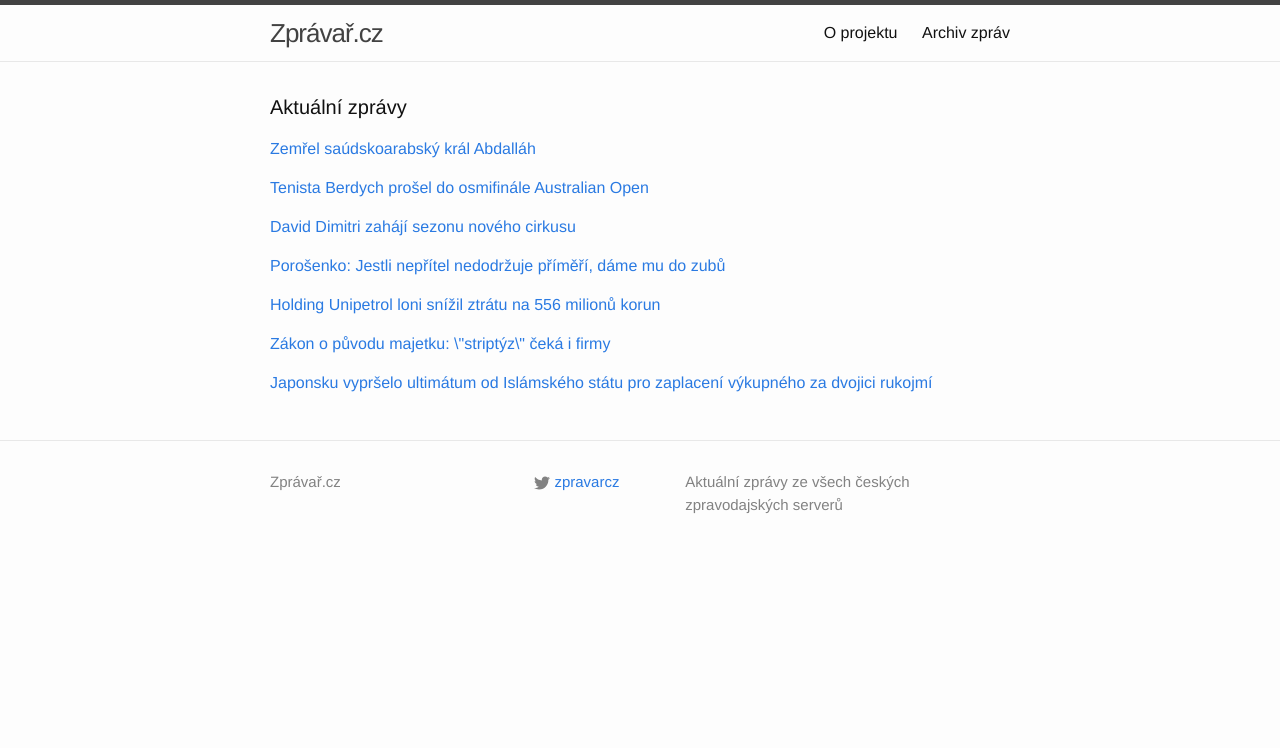
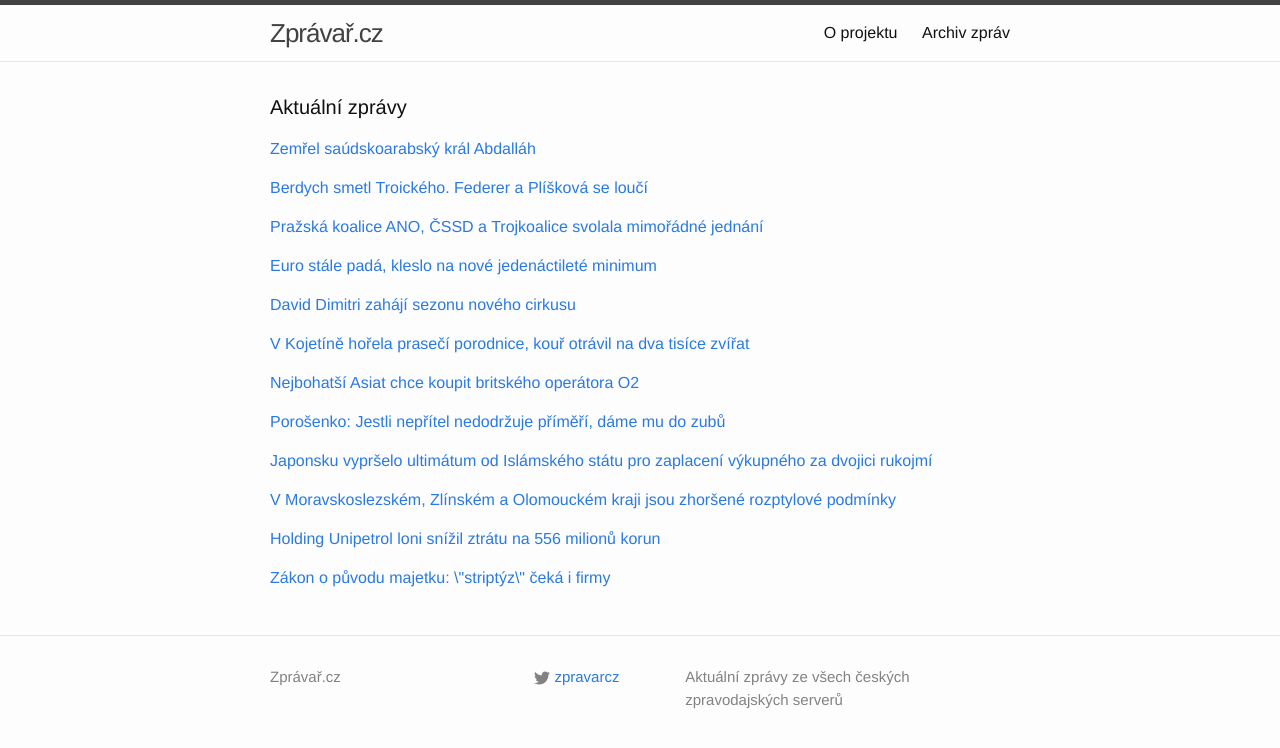
Before and after one commit to adliska/zpravar, a Jekyll site: the page built from index.html, in a window 1280 px wide. Shown: the top 748 px of the page. Built offline with Jekyll 4.4.1, drawn with Linux system fonts in a browser that asks for light colours.

Commit message:
zpravar news update

```diff
--- a/index.html
+++ b/index.html
@@ -22,9 +22,11 @@ layout: default
 <li><a href=http://echo24.cz/a/wjRqM>Zemřel saúdský král Abdalláh, spojenec USA a dodavatel ropy - echo24.cz</a></li>
 <li><a href=http://zpravy.aktualne.cz/zahranici/zemrel-saudsky-kral-abdallah-vyznamny-spojenec-zapadu/r~a55239a0a29111e4a10c0025900fea04/>Zemřel saúdský král Abdalláh, významný spojenec Západu - zpravy.aktualne.cz</a></li>
 </ul>
-</div><p><a href="javascript:;" onclick="toggle_visibility('zpravy1')">Tenista Berdych prošel do osmifinále Australian Open</a></p>
+</div><p><a href="javascript:;" onclick="toggle_visibility('zpravy1')">Berdych smetl Troického. Federer a Plíšková se loučí</a></p>
 <div id="zpravy1" style="display:none">
 <ul>
+<li><a href=http://www.tyden.cz/rubriky/sport/tenis/berdych-smetl-troickeho-federer-a-pliskova-se-louci_331066.html>Berdych smetl Troického. Federer a Plíšková se loučí - www.tyden.cz</a></li>
+<li><a href=http://www.tyden.cz/rubriky/sport/tenis/berdych-smetl-troickeho-federer-pliskova-i-hradecka-se-louci_331066.html>Berdych smetl Troického. Federer, Plíšková i Hradecká se loučí - www.tyden.cz</a></li>
 <li><a href=http://www.denik.cz/tenis/tenista-berdych-prosel-do-osmifinale-australian-open-20150123.html>Tenista Berdych prošel do osmifinále Australian Open - www.denik.cz</a></li>
 <li><a href=http://www.tyden.cz/rubriky/sport/tenis/berdych-smetl-troickeho-pliskova-i-hradecka-se-louci_331066.html>Berdych smetl Troického, Plíšková i Hradecká se loučí - www.tyden.cz</a></li>
 <li><a href=http://sport.idnes.cz/tenis-australian-open-0ux-/tenis.aspx?c=A150123_045132_tenis_vis>Berdych je v Melbourne v osmifinále, Hradecká ani Plíšková nepostoupily - sport.idnes.cz</a></li>
@@ -37,39 +39,76 @@ layout: default
 <li><a href=http://sport.aktualne.cz/berdych-smetl-i-troickeho-pliskova-s-hradeckou-vypadly/r~0ac04d46a2af11e486b9002590604f2e/>Berdych smetl i Troického, Plíšková s Hradeckou vypadly - sport.aktualne.cz</a></li>
 <li><a href=http://sport.aktualne.cz/berdych-smetl-i-troickiho-pliskova-s-hradeckou-vypadly/r~0ac04d46a2af11e486b9002590604f2e/>Berdych smetl i Troického, Plíšková s Hradeckou vypadly - sport.aktualne.cz</a></li>
 </ul>
-</div><p><a href="javascript:;" onclick="toggle_visibility('zpravy2')">David Dimitri zahájí sezonu nového cirkusu</a></p>
+</div><p><a href="javascript:;" onclick="toggle_visibility('zpravy2')">Pražská koalice ANO, ČSSD a Trojkoalice svolala mimořádné jednání </a></p>
 <div id="zpravy2" style="display:none">
+<ul>
+<li><a href=http://www.lidovky.cz/prazska-koalice-ano-cssd-a-trojkoalice-svolala-mimoradne-jednani-pxq-/zpravy-domov.aspx?c=A150123_083146_ln_domov_mct>Pražská koalice ANO, ČSSD a Trojkoalice svolala mimořádné jednání  - www.lidovky.cz</a></li>
+<li><a href=http://echo24.cz/a/iFzW6>Pražská koalice bude řešit Stropnického, hlasoval jinak - echo24.cz</a></li>
+<li><a href=http://domaci.ihned.cz/c1-63426360-prazska-koalice-se-mimoradne-sejde-stropnicky-nepodporil-tendr-na-svoz-odpadu>Pražská koalice se mimořádně sejde. Stropnický nepodpořil tendr na svoz odpadu - domaci.ihned.cz</a></li>
+<li><a href=http://www.ceskenoviny.cz/zpravy/zpravy/prazska-koalice-ano-cssd-a-trojkoalice-svolala-mimoradne-jednani/1172358>Pražská koalice ANO, ČSSD a Trojkoalice svolala mimořádné jednání - www.ceskenoviny.cz</a></li>
+</ul>
+</div><p><a href="javascript:;" onclick="toggle_visibility('zpravy3')">Euro stále padá, kleslo na nové jedenáctileté minimum</a></p>
+<div id="zpravy3" style="display:none">
+<ul>
+<li><a href=http://www.novinky.cz/ekonomika/359587-euro-stale-pada-kleslo-na-nove-jedenactilete-minimum.html>Euro stále padá, kleslo na nové jedenáctileté minimum - www.novinky.cz</a></li>
+<li><a href=http://zpravy.aktualne.cz/ekonomika/euro-dal-klesa-k-dolaru-padlo-na-nove-jedenactilete-minimum/r~bc3e2c2aa2d011e4b6d20025900fea04/>Euro dál klesá, k dolaru padlo na nové jedenáctileté minimum - zpravy.aktualne.cz</a></li>
+<li><a href=http://byznys.ihned.cz/c1-63426370-euro-po-kroku-ecb-kleslo-na-nove-jedenactilete-minimum>Euro po kroku ECB kleslo na nové jedenáctileté minimum - byznys.ihned.cz</a></li>
+<li><a href=http://www.financninoviny.cz/zpravodajstvi/zpravy/euro-po-kroku-ecb-kleslo-na-nove-jedenactilete-minimum/1172404>Euro po kroku ECB kleslo na nové jedenáctileté minimum - www.financninoviny.cz</a></li>
+</ul>
+</div><p><a href="javascript:;" onclick="toggle_visibility('zpravy4')">David Dimitri zahájí sezonu nového cirkusu</a></p>
+<div id="zpravy4" style="display:none">
 <ul>
 <li><a href=http://www.denik.cz/ostatni_kultura/david-dimitri-zahaji-sezonu-noveho-cirkusu-20150123.html>David Dimitri zahájí sezonu nového cirkusu - www.denik.cz</a></li>
 <li><a href=http://www.rozhlas.cz/_zprava/hlavni-projekt-plzne-2015-zahaji-david-dimitri-v-manezi-se-sam-vystreli-z-dela--1446974>Hlavní projekt Plzně 2015 zahájí David Dimitri. V manéži se sám vystřelí z děla - www.rozhlas.cz</a></li>
 <li><a href=http://www.rozhlas.cz/_zprava/hlavni-projekt-plzne-2015-zahaji-akrobat-david-dimitri-v-manezi-se-sam-vystreli-z-dela--1446974>Hlavní projekt Plzně 2015 zahájí David Dimitri. V manéži se sám vystřelí z děla - www.rozhlas.cz</a></li>
 </ul>
-</div><p><a href="javascript:;" onclick="toggle_visibility('zpravy3')">Porošenko: Jestli nepřítel nedodržuje příměří, dáme mu do zubů</a></p>
-<div id="zpravy3" style="display:none">
+</div><p><a href="javascript:;" onclick="toggle_visibility('zpravy5')">V Kojetíně hořela prasečí porodnice, kouř otrávil na dva tisíce zvířat</a></p>
+<div id="zpravy5" style="display:none">
+<ul>
+<li><a href=http://olomouc.idnes.cz/pozar-porodnice-prasata-kojetin-da9-/olomouc-zpravy.aspx?c=A150123_081032_olomouc-zpravy_aba>V Kojetíně hořela prasečí porodnice, kouř otrávil na dva tisíce zvířat - olomouc.idnes.cz</a></li>
+<li><a href=http://www.ceskenoviny.cz/zpravy/zpravy/v-kojetine-uhynulo-pri-pozaru-1900-prasat-skoda-je-5-5-mil-kc/1172386>V Kojetíně uhynulo při požáru 1900 prasat, škoda je 5,5 mil.Kč - www.ceskenoviny.cz</a></li>
+<li><a href=http://www.ceskenoviny.cz/zpravy/zpravy/v-kojetine-uhynulo-pri-pozaru-1900-prasat-skoda-je-2-5-milionu/1172386>V Kojetíně uhynulo při požáru 1900 prasat, škoda je 2,5 milionu - www.ceskenoviny.cz</a></li>
+</ul>
+</div><p><a href="javascript:;" onclick="toggle_visibility('zpravy6')">Nejbohatší Asiat chce koupit britského operátora O2</a></p>
+<div id="zpravy6" style="display:none">
+<ul>
+<li><a href=http://www.denik.cz/ekonomika/nejbohatsi-asiat-chce-koupit-britskeho-operatora-o2-20150123.html>Nejbohatší Asiat chce koupit britského operátora O2 - www.denik.cz</a></li>
+<li><a href=http://zpravy.aktualne.cz/ekonomika/svetova-ekonomika/nejbohatsi-asiat-jedna-o-koupi-britskeho-operatora-o2/r~5e273170a2cd11e4a7d8002590604f2e/>Nejbohatší Asiat jedná o koupi britského operátora O2 - zpravy.aktualne.cz</a></li>
+<li><a href=http://www.novinky.cz/ekonomika/359584-nejbohatsi-muz-asie-chce-koupit-britskeho-operatora-o2.html>Nejbohatší muž Asie chce koupit britského operátora O2 - www.novinky.cz</a></li>
+</ul>
+</div><p><a href="javascript:;" onclick="toggle_visibility('zpravy7')">Porošenko: Jestli nepřítel nedodržuje příměří, dáme mu do zubů</a></p>
+<div id="zpravy7" style="display:none">
 <ul>
 <li><a href=http://www.tyden.cz/rubriky/zahranici/rusko-a-okoli/porosenko-jestli-nepritel-nedodrzuje-primeri-dame-mu-do-zubu_331067.html>Porošenko: Jestli nepřítel nedodržuje příměří, dáme mu do zubů - www.tyden.cz</a></li>
 <li><a href=http://www.ceskenoviny.cz/zpravy/zpravy/na-vychode-ukrajiny-navzdory-primeri-sili-boje/1172361>Na východě Ukrajiny navzdory příměří sílí boje - www.ceskenoviny.cz</a></li>
 <li><a href=http://www.ceskenoviny.cz/zpravy/zpravy/na-vychodu-ukrajine-navzdory-primeri-sili-boje/1172361>Na východu Ukrajině navzdory příměří sílí boje - www.ceskenoviny.cz</a></li>
 </ul>
-</div><p><a href="javascript:;" onclick="toggle_visibility('zpravy4')">Holding Unipetrol loni snížil ztrátu na 556 milionů korun</a></p>
-<div id="zpravy4" style="display:none">
+</div><p><a href="javascript:;" onclick="toggle_visibility('zpravy8')">Japonsku vypršelo ultimátum od Islámského státu pro zaplacení výkupného za dvojici rukojmí </a></p>
+<div id="zpravy8" style="display:none">
+<ul>
+<li><a href=http://www.rozhlas.cz/_zprava/japonsku-vyprselo-ultimatum-od-islamskeho-statu-pro-zaplaceni-vykupneho-za-dvojici-rukojmi--1446985>Japonsku vypršelo ultimátum od Islámského státu pro zaplacení výkupného za dvojici rukojmí  - www.rozhlas.cz</a></li>
+<li><a href=http://www.tyden.cz/rubriky/zahranici/asie-a-oceanie/ultimatum-islamistu-vyprselo-obavy-o-osud-rukojmich_331042.html>Ultimátum islamistů vypršelo. Obavy o osud rukojmích - www.tyden.cz</a></li>
+<li><a href=http://www.ceskenoviny.cz/zpravy/zpravy/blizi-se-vyprseni-lhuty-japoncum-unesenym-islamisty/1172355>Blíží se vypršení lhůty Japoncům uneseným islamisty - www.ceskenoviny.cz</a></li>
+</ul>
+</div><p><a href="javascript:;" onclick="toggle_visibility('zpravy9')">V Moravskoslezském, Zlínském a Olomouckém kraji jsou zhoršené rozptylové podmínky</a></p>
+<div id="zpravy9" style="display:none">
+<ul>
+<li><a href=http://www.ceskenoviny.cz/zpravy/zpravy/v-moravskoslezskem-zlinskem-a-olomouckem-kraji-jsou-zhorsene-rozptylove-podminky/1172380>V Moravskoslezském, Zlínském a Olomouckém kraji jsou zhoršené rozptylové podmínky - www.ceskenoviny.cz</a></li>
+<li><a href=http://www.ceskenoviny.cz/zpravy/zpravy/v-moravskoslezskem-a-zlinskem-kraji-jsou-zhorsene-rozptylove-podminky/1172380>V Moravskoslezském a Zlínském kraji jsou zhoršené rozptylové podmínky - www.ceskenoviny.cz</a></li>
+<li><a href=http://www.ceskenoviny.cz/zpravy/zpravy/rozptylove-podminky-ve-zlinskem-kraji-se-nadale-zhorsuji/1172380>Rozptylové podmínky ve Zlínském kraji se nadále zhoršují - www.ceskenoviny.cz</a></li>
+</ul>
+</div><p><a href="javascript:;" onclick="toggle_visibility('zpravy10')">Holding Unipetrol loni snížil ztrátu na 556 milionů korun</a></p>
+<div id="zpravy10" style="display:none">
 <ul>
 <li><a href=http://www.denik.cz/ekonomika/holding-unipetrol-loni-snizil-ztratu-na-556-milionu-korun-20150123.html>Holding Unipetrol loni snížil ztrátu na 556 milionů korun - www.denik.cz</a></li>
 <li><a href=http://zpravy.aktualne.cz/ekonomika/ucty-unipetrolu-loni-vydelal-miliardy-a-snizil-ztratu/r~3bb51b76a2cc11e4b6d20025900fea04/>Účty Unipetrolu. Loni vydělal miliardy a snížil ztrátu - zpravy.aktualne.cz</a></li>
 <li><a href=http://ekonomika.idnes.cz/unipetrol-hospodareni-ztrata-zisk-du2-/ekonomika.aspx?c=A150123_074557_ekonomika_skr>Unipetrol loni vydělal miliardy a významně snížil rekordní ztrátu - ekonomika.idnes.cz</a></li>
 </ul>
-</div><p><a href="javascript:;" onclick="toggle_visibility('zpravy5')">Zákon o původu majetku: \"striptýz\" čeká i firmy</a></p>
-<div id="zpravy5" style="display:none">
+</div><p><a href="javascript:;" onclick="toggle_visibility('zpravy11')">Zákon o původu majetku: \"striptýz\" čeká i firmy</a></p>
+<div id="zpravy11" style="display:none">
 <ul>
 <li><a href=http://www.tyden.cz/rubriky/byznys/cesko/zakon-o-puvodu-majetku-striptyz-ceka-i-firmy_331072.html>Zákon o původu majetku: \"striptýz\" čeká i firmy - www.tyden.cz</a></li>
 <li><a href=http://www.denik.cz/z_domova/zakon-o-puvodu-majetku-by-se-mel-vztahovat-i-na-firmy-20150123.html>Zákon o původu majetku? Měl by se vztahovat i na firmy, navrhuje ministerstvo - www.denik.cz</a></li>
 <li><a href=http://www.financninoviny.cz/zpravodajstvi/zpravy/ln-zakon-o-puvodu-majetku-by-se-mel-vztahovat-i-na-firmy/1172351>LN: Zákon o původu majetku by se měl vztahovat i na firmy - www.financninoviny.cz</a></li>
 </ul>
-</div><p><a href="javascript:;" onclick="toggle_visibility('zpravy6')">Japonsku vypršelo ultimátum od Islámského státu pro zaplacení výkupného za dvojici rukojmí </a></p>
-<div id="zpravy6" style="display:none">
-<ul>
-<li><a href=http://www.rozhlas.cz/_zprava/japonsku-vyprselo-ultimatum-od-islamskeho-statu-pro-zaplaceni-vykupneho-za-dvojici-rukojmi--1446985>Japonsku vypršelo ultimátum od Islámského státu pro zaplacení výkupného za dvojici rukojmí  - www.rozhlas.cz</a></li>
-<li><a href=http://www.tyden.cz/rubriky/zahranici/asie-a-oceanie/ultimatum-islamistu-vyprselo-obavy-o-osud-rukojmich_331042.html>Ultimátum islamistů vypršelo. Obavy o osud rukojmích - www.tyden.cz</a></li>
-<li><a href=http://www.ceskenoviny.cz/zpravy/zpravy/blizi-se-vyprseni-lhuty-japoncum-unesenym-islamisty/1172355>Blíží se vypršení lhůty Japoncům uneseným islamisty - www.ceskenoviny.cz</a></li>
-</ul>
 </div></div>
```
